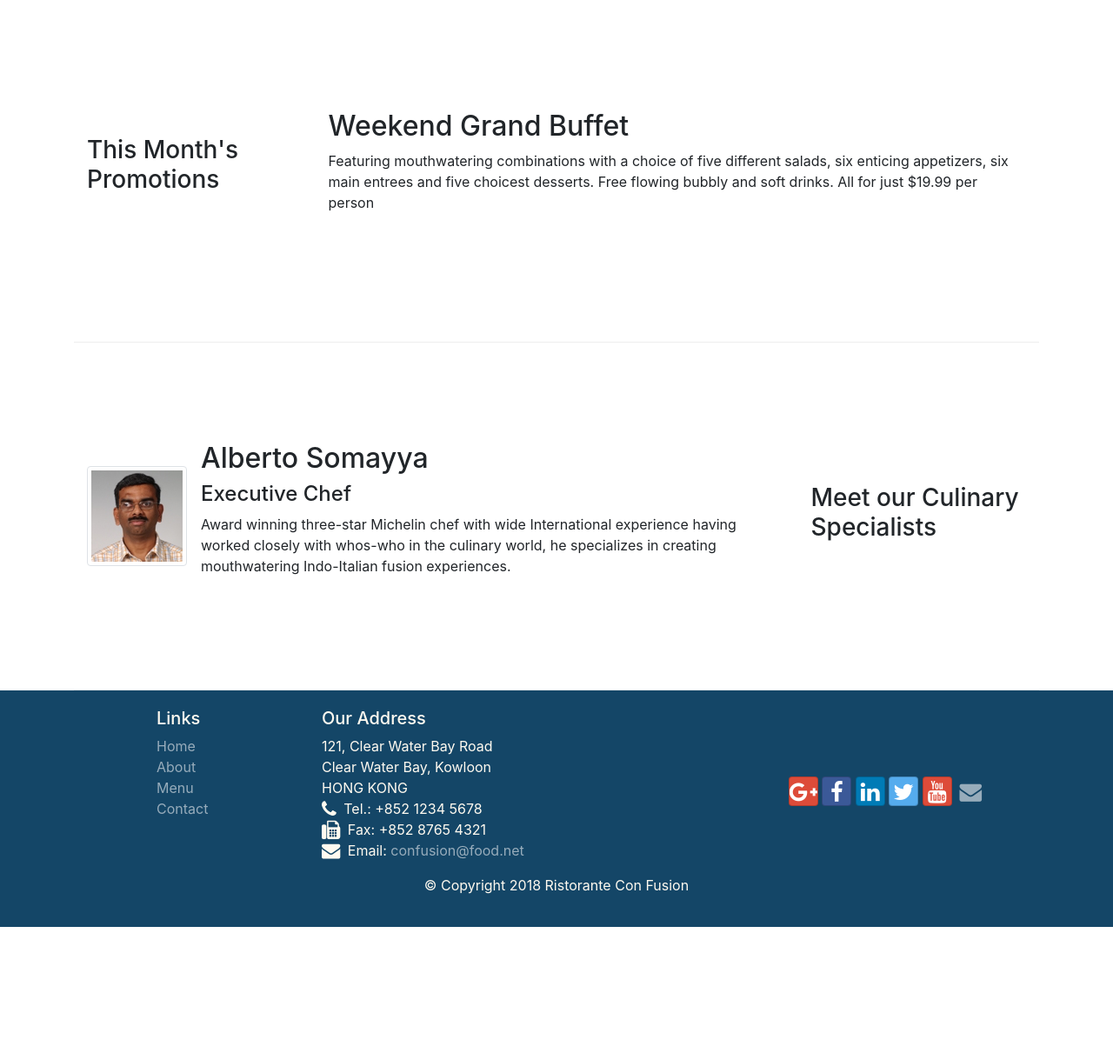
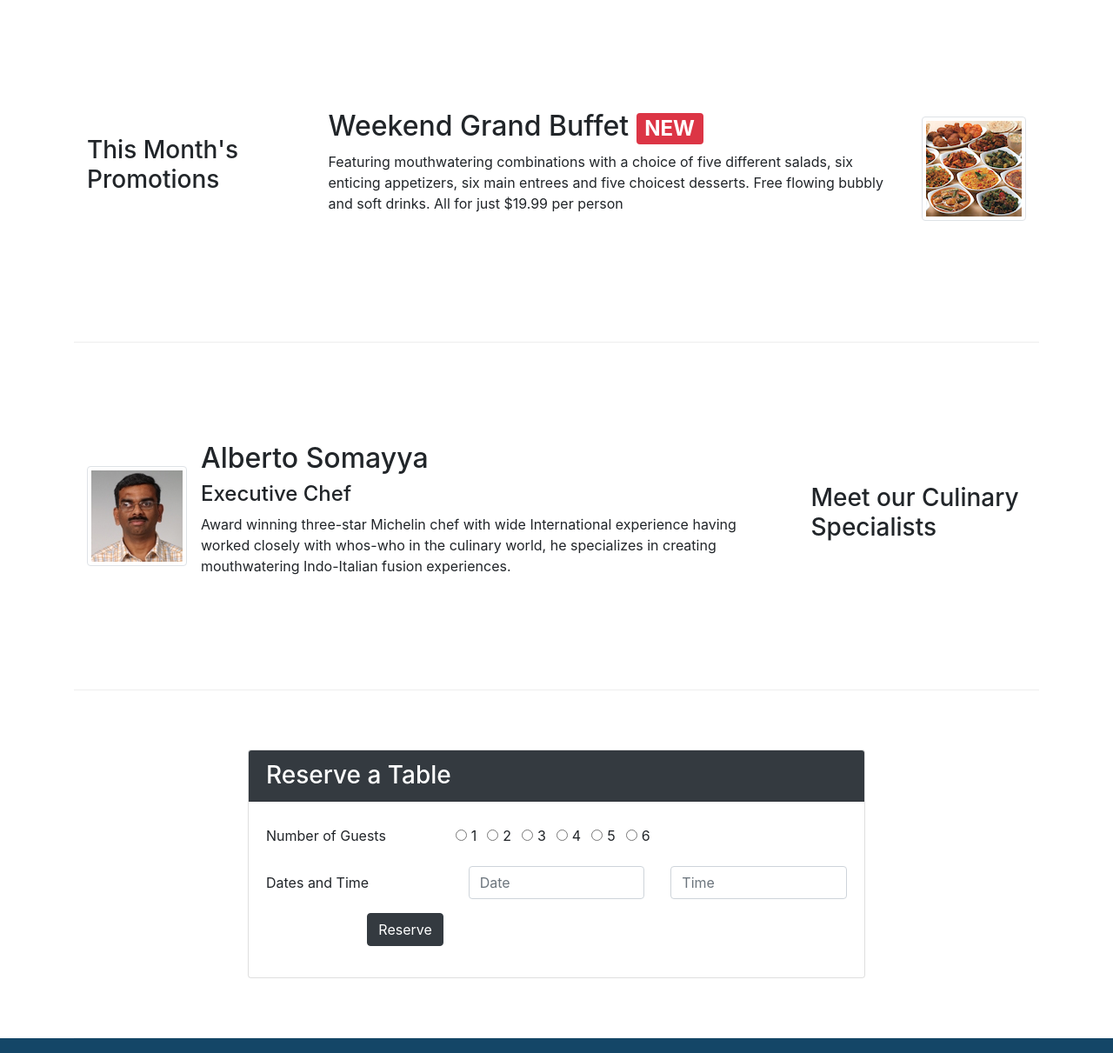
Before and after one commit to jazorhe/conFusion, a website: page index.html in a window 1280 px wide. Shown: the part 740-1951 px from the top of the page at 87% size. Before the commit the page ends 1806 px from the top, so only its background shows below. Drawn offline with nearby package versions, Linux system fonts and the light colour scheme.

Commit message:
assignment 2

```diff
--- a/index.html
+++ b/index.html
@@ -22,13 +22,13 @@
             <button class="navbar-toggler" type="button" name="button" data-toggle="collapse" data-target="#Navbar">
                 <span class="navbar-toggler-icon"></span>
             </button>
-            <a class="navbar-brand mr-1" href="index.html"><img src="img/logo.png" height="30" width="41"/></a>
+            <a class="navbar-brand mr-1" href="index.html"><img src="img/logo.png" height="30" width="41" /></a>
             <div class="collapse navbar-collapse" id="Navbar">
                 <ul class="navbar-nav mr-auto">
-                    <li class="nav-item active">  <a class="nav-link" href="index.html"> <span class="fa fa-home fa-lg"></span> Home</a> </li>
-                    <li class="nav-item">  <a class="nav-link" href="aboutus.html"> <span class="fa fa-info fa-lg"></span> About</a> </li>
-                    <li class="nav-item">  <a class="nav-link" href="#"> <span class="fa fa-list fa-lg"></span> Menu</a> </li>
-                    <li class="nav-item">  <a class="nav-link" href="contactus.html"> <span class="fa fa-address fa-lg"></span> Contact</a> </li>
+                    <li class="nav-item active"> <a class="nav-link" href="index.html"> <span class="fa fa-home fa-lg"></span> Home</a> </li>
+                    <li class="nav-item"> <a class="nav-link" href="aboutus.html"> <span class="fa fa-info fa-lg"></span> About</a> </li>
+                    <li class="nav-item"> <a class="nav-link" href="#"> <span class="fa fa-list fa-lg"></span> Menu</a> </li>
+                    <li class="nav-item"> <a class="nav-link" href="contactus.html"> <span class="fa fa-address fa-lg"></span> Contact</a> </li>
                 </ul>
             </div>
         </div>
@@ -37,12 +37,15 @@
     <header class="jumbotron">
         <div class="container">
             <div class="row row-header">
-                <div class="col-12 col-sm-6">
+                <div class="col-6 col-sm-6">
                     <h1>Ristorante con Fusion</h1>
                     <p>We take inspiration from the World's best cuisines, and create a unique fusion experience. Our lipsmacking creations will tickle your culinary senses!</p>
                 </div>
-                <div class="col-12 col-sm align-self-center">
+                <div class="col-3 col-sm-3 align-self-center">
                     <img src="img/logo.png" class="img-fluid"></img>
+                </div>
+                <div class="col-3 col-sm-3 align-self-center">
+                    <a class="btn btn-warning btn-block" href="#reserveform" role="button">Reserve Table</a>
                 </div>
             </div>
         </div>
@@ -55,9 +58,12 @@
             </div>
             <div class="col col-sm order-sm-first col-md">
                 <div class="media">
-                    <img class="de-flex mr-3 img-thumbnail align-self-center" src="img/uthappizza.png" alt="uthappizza"></img>
+                    <img class="d-flex mr-3 img-thumbnail align-self-center" src="img/uthappizza.png" alt="uthappizza"></img>
                     <div class="media-body">
-                        <h2 class="mt-0">Uthappizza</h2>
+                        <h2 class="mt-0">Uthappizza
+                            <span class="badge badge-danger">HOT</span>
+                            <span class="badge badge-pill badge-dark">$4.99</span>
+                        </h2>
                         <p>A unique combination of Indian Uthappam (pancake) and Italian pizza, topped with Cerignola olives, ripe vine cherry tomatoes, Vidalia onion, Guntur chillies and Buffalo Paneer.</p>
                     </div>
                 </div>
@@ -66,20 +72,27 @@
 
 
         <div class="row row-content align-items-center">
-            <div  class="col-12 col-sm-4 col-md-3">
+            <div class="col-12 col-sm-4 col-md-3">
                 <h3>This Month's Promotions</h3>
             </div>
-            <div  class="col col-sm col-md">
-                <h2>Weekend Grand Buffet</h2>
+            <div class="col col-sm col-md">
+                <div class="media">
+                    <div class="media-body">
+                        <h2>Weekend Grand Buffet
+                            <span class="badge badge-danger">NEW</span>
+                        </h2>
                         <p>Featuring mouthwatering combinations with a choice of five different salads, six enticing appetizers, six main entrees and five choicest desserts. Free flowing bubbly and soft drinks. All for just $19.99 per person </p>
+                    </div>
+                    <img class="d-flex ml-3 img-thumbnail align-self-center" src="img/buffet.png" alt="buffet"></img>
+                </div>
             </div>
         </div>
 
         <div class="row row-content align-items-center">
-            <div  class="col-12 col-sm-4 order-sm-last col-md-3">
+            <div class="col-12 col-sm-4 order-sm-last col-md-3">
                 <h3>Meet our Culinary Specialists</h3>
             </div>
-            <div  class="col col-sm order-sm-first col-md">
+            <div class="col col-sm order-sm-first col-md">
                 <div class="media">
                     <img class="d-flex mr-3 img-thumbnail align-self-center" src="img/alberto.png"></img>
                     <div class="media-body">
@@ -90,6 +103,63 @@
                 </div>
             </div>
         </div>
+
+        <div class="row row-content align-items-center">
+            <div class="col-8 offset-2">
+                <div class="card" id="reserveform">
+                    <h3 class="card-header bg-dark text-white">Reserve a Table</h3>
+                    <div class="card-body">
+                        <form>
+                            <div class="form-group row">
+                                <label for="guestnum" class="col-md-4 col-form-label">Number of Guests</label>
+                                <div class="form-check form-check-inline">
+                                    <input class="form-check-input" type="radio" name="guestnum" id="guestnum1" value="1">
+                                    <label for="guestnum1" class="form-check-label">1</label>
+                                </div>
+                                <div class="form-check form-check-inline">
+                                    <input class="form-check-input" type="radio" name="guestnum" id="guestnum2" value="2">
+                                    <label for="guestnum2" class="form-check-label">2</label>
+                                </div>
+                                <div class="form-check form-check-inline">
+                                    <input class="form-check-input" type="radio" name="guestnum" id="guestnum3" value="3">
+                                    <label for="guestnum3" class="form-check-label">3</label>
+                                </div>
+                                <div class="form-check form-check-inline">
+                                    <input class="form-check-input" type="radio" name="guestnum" id="guestnum4" value="4">
+                                    <label for="guestnum4" class="form-check-label">4</label>
+                                </div>
+                                <div class="form-check form-check-inline">
+                                    <input class="form-check-input" type="radio" name="guestnum" id="guestnum5" value="5">
+                                    <label for="guestnum5" class="form-check-label">5</label>
+                                </div>
+                                <div class="form-check form-check-inline">
+                                    <input class="form-check-input" type="radio" name="guestnum" id="guestnum6" value="6">
+                                    <label for="guestnum6" class="form-check-label">6</label>
+                                </div>
+                            </div>
+                            <div class="form-group row">
+                                <label for="datesandtime" class="col-md-4 col-form-label">Dates and Time</label>
+                                <div class="col-4">
+                                    <input type="text" class="form-control" id="date" name="date" placeholder="Date">
+                                </div>
+                                <div class="col-4">
+                                    <input type="text" class="form-control" id="time" name="time" placeholder="Time">
+                                </div>
+                            </div>
+                            <div class="form-group row">
+                                <div class="offset-md-2 col-md-10">
+                                    <button type="submit" class="btn btn-dark">Reserve</button>
+                                </div>
+                            </div>
+
+                        </form>
+                    </div>
+                </div>
+            </div>
+
+        </div>
+
+
     </div>
 
     <footer class="footer">
@@ -118,7 +188,7 @@
                         Email: <a href="mailto:confusion@food.net">confusion@food.net</a>
                     </address>
                 </div>
-                <div  class="col-12 col-sm-4 align-self-center">
+                <div class="col-12 col-sm-4 align-self-center">
                     <div class="text-center">
                         <a href="http://google.com/+" class="btn btn-social-icon btn-google"><i class="fa fa-google-plus fa-lg"></i></a>
 
```
Lines whose indentation alone changed are shown as unchanged.
